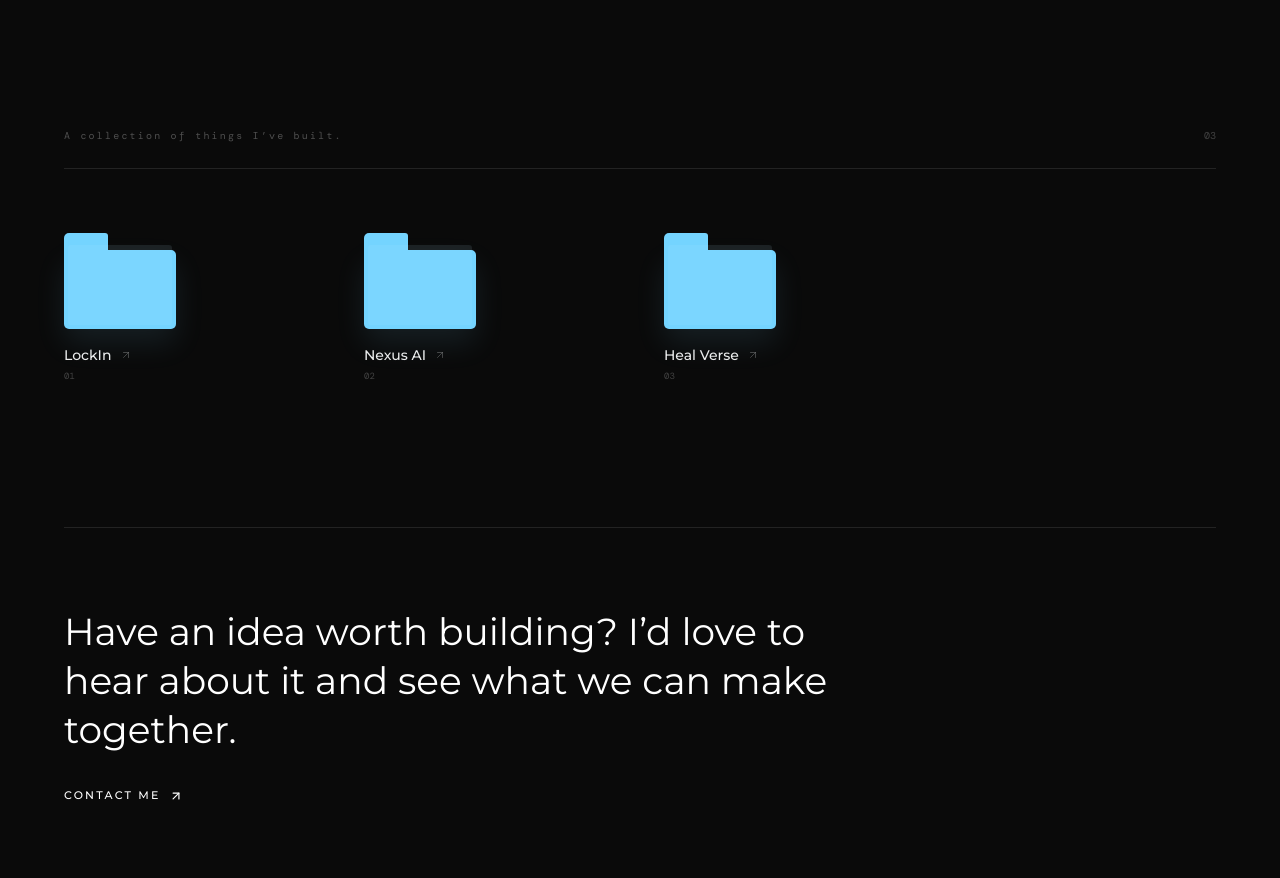
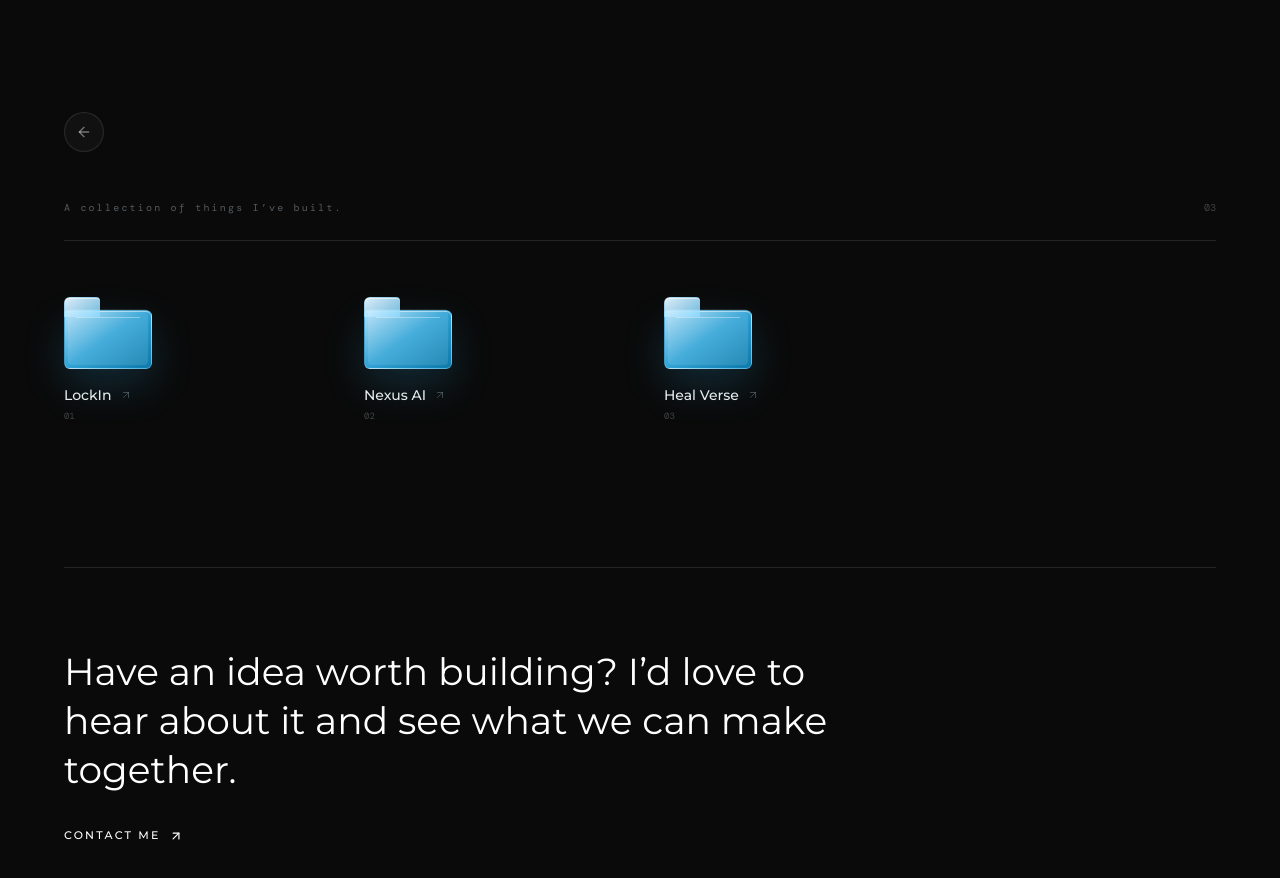
Before and after one commit to Srikar132/my.asset, a Next.js app: page /works in a window 1280 px wide. Shown: the top 878 px of the page. Built offline with nearby package versions, Linux system fonts and the light colour scheme.

Commit message:
Polish works explorer

```diff
--- /dev/null
+++ b/components/ui/popover.tsx
@@ -0,0 +1,48 @@
+"use client";
+
+import * as React from "react";
+import * as PopoverPrimitive from "@radix-ui/react-popover";
+
+function Popover({
+  ...props
+}: React.ComponentProps<typeof PopoverPrimitive.Root>) {
+  return <PopoverPrimitive.Root data-slot="popover" {...props} />;
+}
+
+function PopoverTrigger({
+  ...props
+}: React.ComponentProps<typeof PopoverPrimitive.Trigger>) {
+  return <PopoverPrimitive.Trigger data-slot="popover-trigger" {...props} />;
+}
+
+function PopoverContent({
+  className = "",
+  align = "center",
+  sideOffset = 8,
+  ...props
+}: React.ComponentProps<typeof PopoverPrimitive.Content>) {
+  return (
+    <PopoverPrimitive.Portal>
+      <PopoverPrimitive.Content
+        data-slot="popover-content"
+        align={align}
+        sideOffset={sideOffset}
+        className={[
+          "z-50 w-72 rounded-lg border border-sky-200/10 bg-zinc-950/95 p-4 text-foreground shadow-[0_22px_80px_rgba(56,189,248,0.16)] outline-none backdrop-blur-xl",
+          className,
+        ]
+          .filter(Boolean)
+          .join(" ")}
+        {...props}
+      />
+    </PopoverPrimitive.Portal>
+  );
+}
+
+function PopoverAnchor({
+  ...props
+}: React.ComponentProps<typeof PopoverPrimitive.Anchor>) {
+  return <PopoverPrimitive.Anchor data-slot="popover-anchor" {...props} />;
+}
+
+export { Popover, PopoverTrigger, PopoverContent, PopoverAnchor };
--- a/components/works/WorksExplorer.tsx
+++ b/components/works/WorksExplorer.tsx
@@ -1,39 +1,136 @@
+"use client";
+
+import { useState } from "react";
 import Link from "next/link";
-import { ArrowUpRight, Folder } from "lucide-react";
+import { ArrowLeft, ArrowUpRight, ExternalLink, Github } from "lucide-react";
+import {
+  Popover,
+  PopoverContent,
+  PopoverTrigger,
+} from "@/components/ui/popover";
 import type { WorkProject } from "@/lib/works";
 
 type WorksExplorerProps = { works: WorkProject[] };
 
+function WorkFolderItem({ work, index }: { work: WorkProject; index: number }) {
+  const [open, setOpen] = useState(false);
+
+  return (
+    <Popover open={open} onOpenChange={setOpen}>
+      <div
+        className="group relative flex min-w-0 flex-col items-start"
+        onMouseEnter={() => setOpen(true)}
+        onMouseLeave={() => setOpen(false)}
+        onFocus={() => setOpen(true)}
+        onBlur={(event) => {
+          if (!event.currentTarget.contains(event.relatedTarget)) {
+            setOpen(false);
+          }
+        }}
+      >
+        <PopoverTrigger asChild>
+          <Link
+            href={`/works/${work.slug}`}
+            className="focus-visible:outline-none focus-visible:ring-2 focus-visible:ring-sky-300/70 focus-visible:ring-offset-8 focus-visible:ring-offset-background"
+            aria-label={`Open ${work.name}`}
+          >
+            <div className="relative flex h-16 w-20 items-center justify-center transition-transform duration-300 ease-out group-hover:-translate-y-1 group-hover:scale-[1.04] sm:h-18 sm:w-22">
+              <div className="absolute inset-x-0 bottom-0 h-[82%] rounded-[6px] rounded-tl-[4px] border border-sky-100/20 bg-[linear-gradient(145deg,rgba(186,230,253,0.98),rgba(56,189,248,0.86)_48%,rgba(14,165,233,0.72))] shadow-[0_16px_42px_rgba(56,189,248,0.18),inset_0_1px_0_rgba(255,255,255,0.48)]" />
+              <div className="absolute left-0 top-0 h-5 w-9 rounded-t-[6px] rounded-tr-[4px] border-l border-t border-sky-100/20 bg-[linear-gradient(145deg,rgba(224,242,254,0.98),rgba(125,211,252,0.86))] shadow-[inset_0_1px_0_rgba(255,255,255,0.55)]" />
+              <div className="absolute inset-x-1 bottom-1 top-3 rounded-[4px] bg-white/10" />
+              <div className="absolute inset-x-3 top-5 h-px bg-white/35" />
+            </div>
+          </Link>
+        </PopoverTrigger>
+
+        <div className="mt-4 flex w-full items-center gap-2">
+          <Link
+            href={`/works/${work.slug}`}
+            className="min-w-0 truncate text-sm font-medium text-foreground normal-case transition-colors hover:text-sky-100 focus-visible:outline-none focus-visible:ring-2 focus-visible:ring-sky-300/70"
+          >
+            {work.name}
+          </Link>
+          <ArrowUpRight className="size-3 shrink-0 text-sky-100/25 transition-transform group-hover:-translate-y-0.5 group-hover:translate-x-0.5 group-hover:text-sky-100/55" />
+        </div>
+        <span className="mt-1 font-mono text-[9px] text-foreground/25">
+          {String(index + 1).padStart(2, "0")}
+        </span>
+
+        <PopoverContent
+          side="right"
+          align="start"
+          className="pointer-events-none"
+          onOpenAutoFocus={(event) => event.preventDefault()}
+        >
+          <div className="mb-3 flex items-start justify-between gap-4">
+            <div>
+              <p className="font-mono text-[9px] tracking-[0.22em] text-sky-200/45 uppercase">
+                {work.category}
+              </p>
+              <h2 className="mt-2 text-lg font-medium leading-none text-white normal-case">
+                {work.name}
+              </h2>
+            </div>
+            <span className="rounded-full border border-sky-200/10 bg-sky-200/5 px-2 py-1 font-mono text-[9px] text-sky-100/55">
+              {String(index + 1).padStart(2, "0")}
+            </span>
+          </div>
+
+          <p className="text-sm leading-6 text-foreground/58 normal-case">
+            {work.description}
+          </p>
+
+          <div className="mt-4 flex flex-wrap gap-2">
+            {work.techStack.map((tech) => (
+              <span
+                key={tech}
+                className="rounded-full border border-white/8 bg-white/[0.03] px-2 py-1 font-mono text-[9px] text-foreground/40"
+              >
+                {tech}
+              </span>
+            ))}
+          </div>
+
+          <div className="mt-5 flex items-center gap-3 border-t border-white/10 pt-4">
+            <span className="inline-flex size-8 items-center justify-center rounded-full border border-white/10 bg-white/[0.03] text-foreground/55">
+              <Github className="size-4" />
+            </span>
+            {work.live ? (
+              <span className="inline-flex size-8 items-center justify-center rounded-full border border-white/10 bg-white/[0.03] text-foreground/55">
+                <ExternalLink className="size-4" />
+              </span>
+            ) : null}
+          </div>
+        </PopoverContent>
+      </div>
+    </Popover>
+  );
+}
+
 export default function WorksExplorer({ works }: WorksExplorerProps) {
   return (
-    <main className="min-h-screen bg-background px-5 py-24 text-foreground sm:px-8 lg:px-12 lg:py-32">
+    <main className="min-h-screen bg-[radial-gradient(circle_at_50%_0%,rgba(56,189,248,0.10),transparent_34%),var(--background)] px-5 py-20 text-foreground sm:px-8 lg:px-12 lg:py-28">
       <div className="mx-auto max-w-6xl">
-        <div className="mb-16 flex items-end justify-between border-b border-white/10 pb-6">
+        <Link
+          href="/"
+          aria-label="Back home"
+          className="mb-12 inline-flex size-10 items-center justify-center rounded-full border border-white/10 bg-white/[0.03] text-foreground/45 transition-colors hover:border-sky-200/25 hover:bg-sky-200/[0.06] hover:text-sky-100 focus-visible:outline-none focus-visible:ring-2 focus-visible:ring-sky-300/60"
+        >
+          <ArrowLeft className="size-4" />
+        </Link>
+
+        <div className="mb-14 flex items-end justify-between border-b border-white/10 pb-6">
           <div>
-            <p className="font-mono text-[10px] tracking-[0.22em] text-foreground/30 normal-case">A collection of things I&rsquo;ve built.</p>
+            <p className="font-mono text-[10px] tracking-[0.22em] text-sky-100/35 normal-case">
+              A collection of things I&rsquo;ve built.
+            </p>
           </div>
           <span className="font-mono text-[10px] text-foreground/25">{String(works.length).padStart(2, "0")}</span>
         </div>
 
-        <div className="grid grid-cols-2 gap-x-8 gap-y-14 sm:grid-cols-3 lg:grid-cols-4 lg:gap-x-12 lg:gap-y-16">
+        <div className="grid grid-cols-2 gap-x-8 gap-y-12 sm:grid-cols-3 lg:grid-cols-4 lg:gap-x-12 lg:gap-y-14">
           {works.map((work, index) => (
-            <Link
-              href={`/works/${work.slug}`}
-              key={work.slug}
-              className="group flex min-w-0 flex-col items-start focus-visible:outline-none focus-visible:ring-2 focus-visible:ring-accent focus-visible:ring-offset-8 focus-visible:ring-offset-background"
-            >
-              <div className="relative flex h-20 w-24 items-center justify-center transition-transform duration-300 ease-out group-hover:-translate-y-1 group-hover:scale-[1.03] sm:h-24 sm:w-28">
-                <div className="absolute inset-x-0 bottom-0 h-[82%] rounded-[5px] rounded-tl-[3px] bg-sky-300 shadow-[0_14px_30px_rgba(125,211,252,0.10)]" />
-                <div className="absolute left-0 top-0 h-6 w-11 rounded-t-[5px] rounded-tr-[3px] bg-sky-300" />
-                <div className="absolute inset-x-1 bottom-1 top-3 rounded-[3px] bg-sky-200/10" />
-              </div>
-
-              <div className="mt-4 flex w-full items-center gap-2">
-                <span className="min-w-0 truncate text-sm font-medium text-foreground normal-case">{work.name}</span>
-                <ArrowUpRight className="size-3 shrink-0 text-foreground/25 transition-transform group-hover:-translate-y-0.5 group-hover:translate-x-0.5" />
-              </div>
-              <span className="mt-1 font-mono text-[9px] text-foreground/25">{String(index + 1).padStart(2, "0")}</span>
-            </Link>
+            <WorkFolderItem key={work.slug} work={work} index={index} />
           ))}
         </div>
 
--- a/package.json
+++ b/package.json
@@ -12,6 +12,7 @@
     "@emailjs/browser": "^4.4.1",
     "@fluejs/noscroll": "^1.0.0",
     "@gsap/react": "^2.1.2",
+    "@radix-ui/react-popover": "^1.1.23",
     "@react-three/drei": "^10.7.6",
     "@react-three/fiber": "^9.4.0",
     "gsap": "^3.13.0",
```
Also changed, not shown: 1 other file (tests, documents, lock files or other folders).
